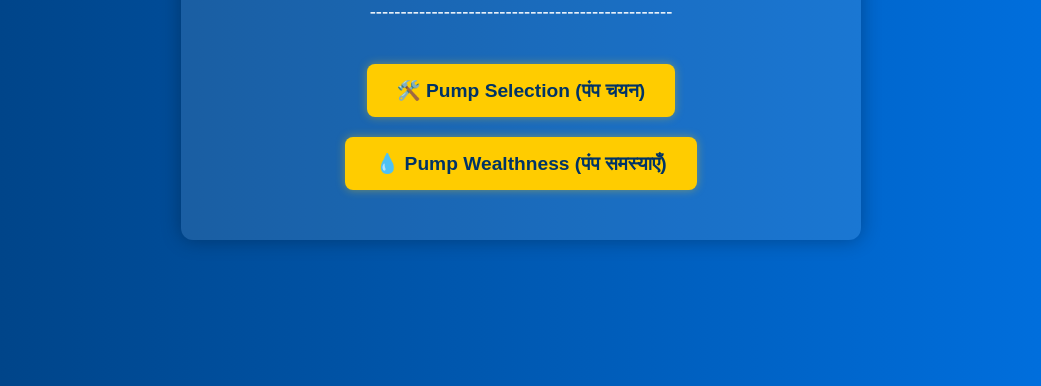
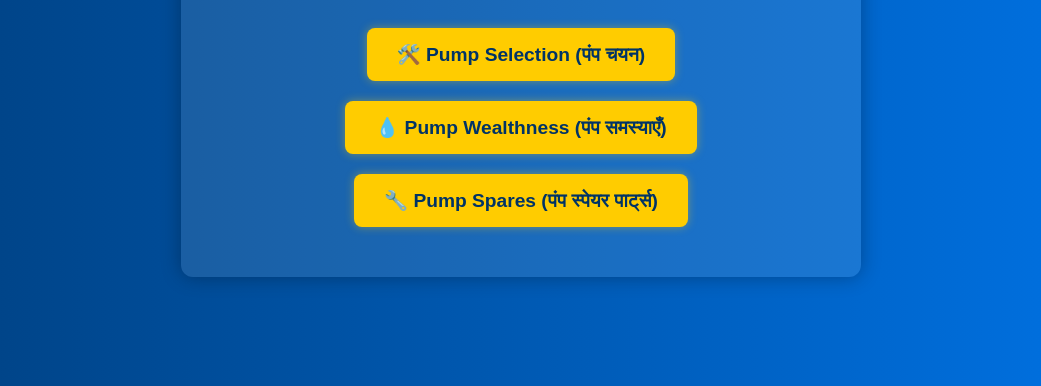
Before and after one commit to kartikvimal7801-byte/pumpselector, a plain HTML site: page index.html in a window 1280 px wide. Shown: the part 414-800 px from the top of the page, without its empty margins (119-1160 px from the left). Drawn offline with Linux system fonts and the light colour scheme.

Commit message:
Add Pump Spares button to index.html
Added a new button for Pump Spares in the intro container.

```diff
--- a/index.html
+++ b/index.html
@@ -22,7 +22,9 @@
       text-align: center;
       max-width: 600px;
       box-shadow: 0 0 20px rgba(0, 0, 0, 0.3);
+      position: relative;
     }
+
 
     .intro-container img {
       width: 100px;
@@ -67,11 +69,12 @@
 </head>
 <body>
   <div class="intro-container">
-     <img src="assets/haveels2.png" alt="Havells" class="logo">
+    <img src="assets/haveels2.png" alt="Havells" class="logo">
     <h1>Smart Pump</h1>
     <p>-------------------------------------------------</p>
     <button onclick="window.location.href='selection.html'">🛠️ Pump Selection (पंप चयन)</button>
      <button onclick="window.location.href='Wealthness.html'">💧 Pump Wealthness (पंप समस्याएँ)</button>
+     <button onclick="window.location.href='PumpSpares.html'">🔧 Pump Spares (पंप स्पेयर पार्ट्स)</button>
   </div>
 </body>
 </html>
```
